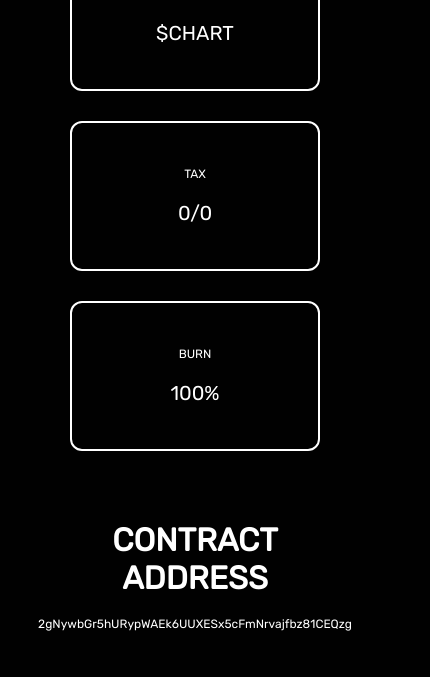
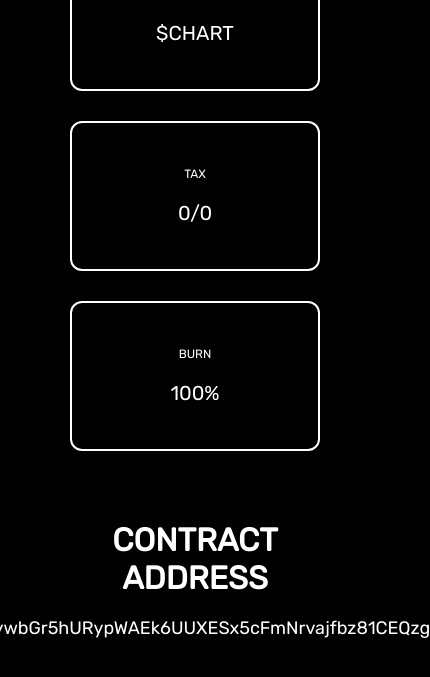
Before and after one commit to yuupsup/watchthechart, a Next.js app in the folder client/: page / in a window 390 px wide. Shown: the part 630-1307 px from the top of the page, 430 px wide, since content can reach past the window. Built offline with nearby package versions, Linux system fonts and the light colour scheme.

Commit message:
Fixed contract address word wrap issue.

```diff
--- a/client/styles/Home.module.css
+++ b/client/styles/Home.module.css
@@ -32,15 +32,17 @@
   margin-bottom: 20px;
   color: white;
   font-size: 3rem;
-  /*font-weight: 500;*/
   text-transform: uppercase;
 }
 
 .infos p {
   color: white;
-  /*width: 718px;*/
   font-size: 30px;
   max-width: 678px;
+}
+
+.infos p {
+  overflow-wrap: break-word;
 }
 
 .charts {
@@ -142,11 +144,7 @@
     font-size: 2rem;
   }
 
-  .infos p:not(.ca) {
+  .infos p {
     font-size: 18px;
   }
-
-  .infos .ca {
-    font-size: 12px;
-  }
 }
```
